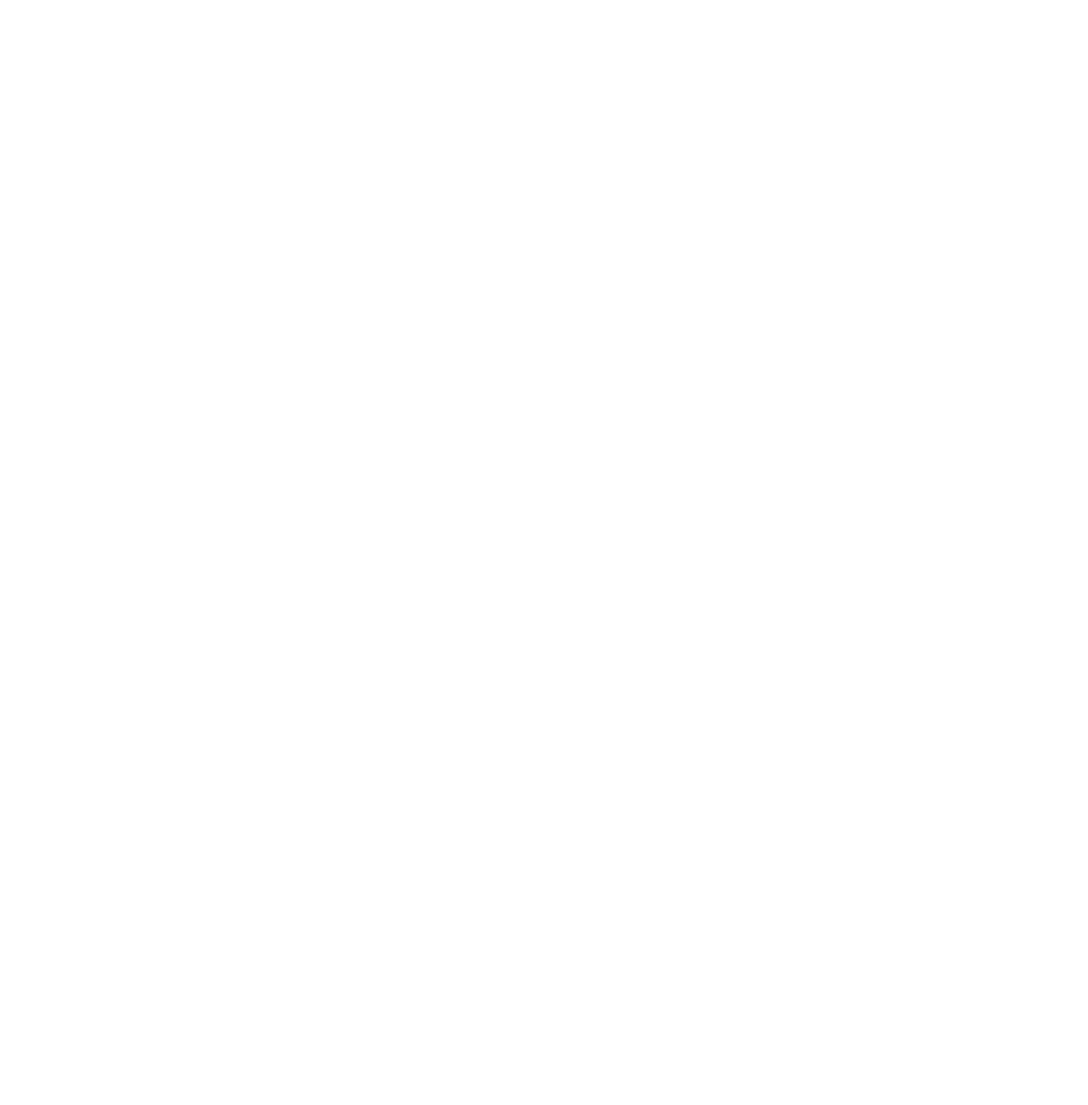
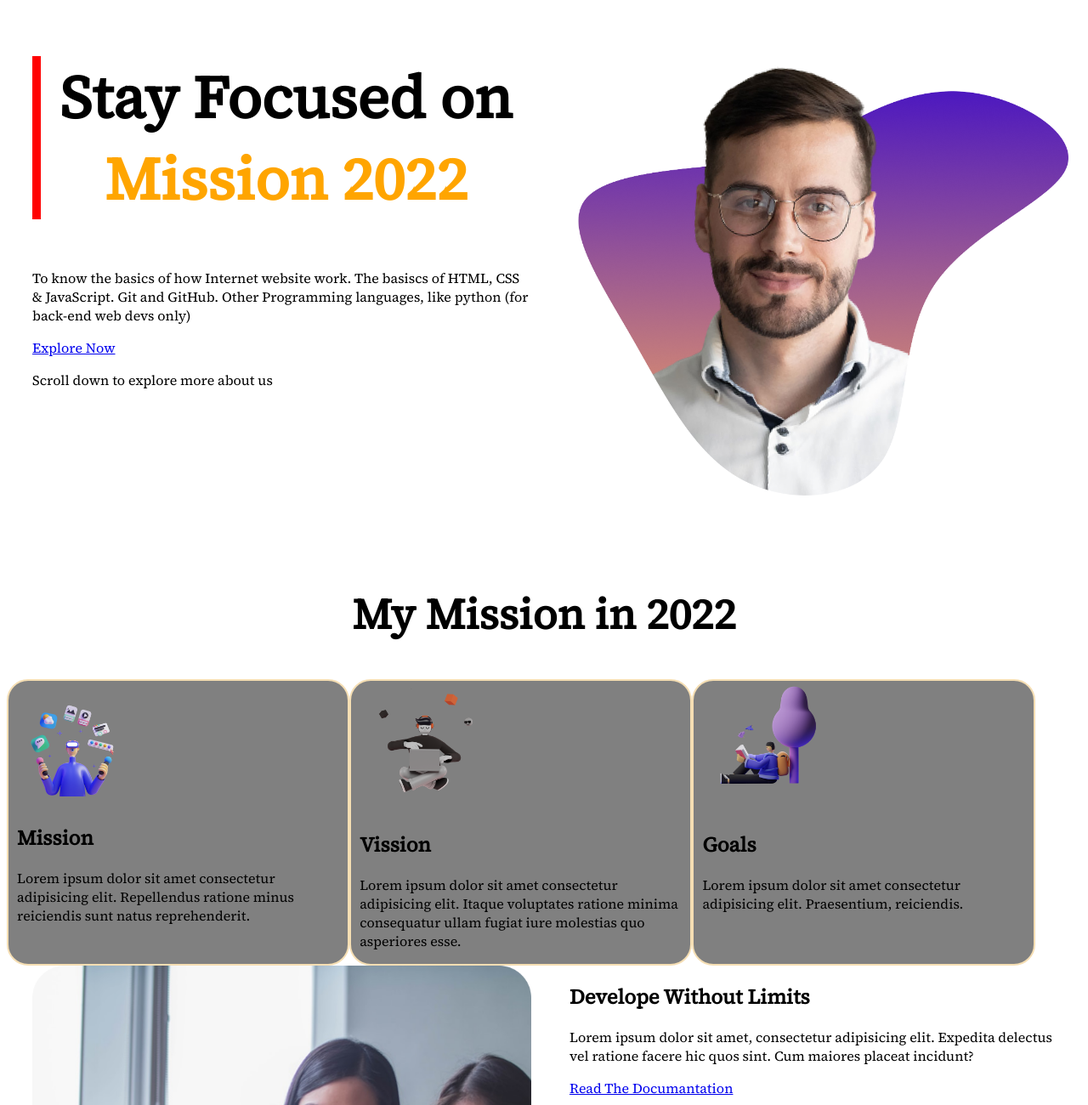
Before and after one commit to murshed08/assignment-portfolio-one, a plain HTML site: page index.html in a window 1280 px wide. Shown: the top 1300 px of the page at 85% size. Before the commit the page ends 800 px from the top, so only its background shows below. Drawn offline with Linux system fonts and the light colour scheme.

Commit message:
container added

```diff
--- a/index.html
+++ b/index.html
@@ -5,9 +5,94 @@
     <meta http-equiv="X-UA-Compatible" content="IE=edge">
     <meta name="viewport" content="width=device-width, initial-scale=1.0">
     <title>Assignment Portfolio One</title>
+    <link rel="preconnect" href="https://fonts.googleapis.com">
+    <link rel="preconnect" href="https://fonts.gstatic.com" crossorigin>
+    <link href="https://fonts.googleapis.com/css2?family=Source+Serif+4&display=swap" rel="stylesheet">
+
     <link rel="stylesheet" href="style.css">
 </head>
 <body>
+    <section class="container-1">
+
+            <div class="half-width">
+                <h1 id="main-heading">
+                    Stay Focused on <span class="orange-color">Mission 2022</span>
+                </h1>
+                <p>
+                    To know the basics of how Internet website work. The basiscs of HTML, CSS & JavaScript. Git and GitHub. Other Programming languages, like python (for back-end web devs only)
+                </p>
+
+                <a href="https://www.linkedin.com/in/murshed-taieb-20662013a/">Explore Now</a>
+
+                <p>
+                    Scroll down to explore more about us
+                </p>
+            </div>
+
+            <div class="half-width">
+                <img src="images/person/person-5.png" alt="">
+            </div>
+
+    </section>
+
+    <section>
+
+        <h1>My Mission in 2022</h1>
+
+        <div class="container-2">
+            <div class="one-third">
+                <img src="images/illustrators/illustrator-1.png" alt="">
+                <h2>Mission</h2>
+                <p>Lorem ipsum dolor sit amet consectetur adipisicing elit. Repellendus ratione minus reiciendis sunt natus reprehenderit.</p>
+            </div>
+
+            <div class="one-third">
+                <img src="images/illustrators/illustrator-2.png" alt="">
+                <h2>Vission</h2>
+                <p>Lorem ipsum dolor sit amet consectetur adipisicing elit. Itaque voluptates ratione minima consequatur ullam fugiat iure molestias quo asperiores esse.</p>
+            </div>
+
+            <div class="one-third">
+                <img src="images/illustrators/illustrator-3.png" alt="">
+                <h2>Goals</h2>
+                <p>Lorem ipsum dolor sit amet consectetur adipisicing elit. Praesentium, reiciendis.</p>
+
+            </div>
+        </div>
+
+    </section>
+
+    <section>
+        <div class="container-3">
+            <div class="half-width">
+                <img src="images/pictures/coding.png" alt="">
+            </div>
+
+            <div class="half-width">
+                <h2>Develope Without Limits</h2>
+                <p>Lorem ipsum dolor sit amet, consectetur adipisicing elit. Expedita delectus vel ratione facere hic quos sint. Cum maiores placeat incidunt?</p>
+                <a href="#">Read The Documantation</a>
+            </div>
+        </div>
+    </section>
+
+    <section>
+        <div class="container-4">
+            <div class="half-width">
+                <h2>Know our Global Comunity</h2>
+                <p>Lorem ipsum dolor sit amet, consectetur adipisicing elit. Expedita delectus vel ratione facere hic quos sint. Cum maiores placeat incidunt?</p>
+                <a href="#">Read The Documantation</a>
+            </div>
+
+            <div class="half-width">
+                <img src="images/pictures/project.png" alt="">
+            </div>
+        </div>
+    </section>
+
+
+
+
 
 </body>
 </html>
--- a/style.css
+++ b/style.css
@@ -0,0 +1,57 @@
+body {
+    font-family: 'Source Serif 4', sans-serif;
+}
+
+h1{
+    text-align: center;
+    font-size: 50px;
+}
+
+#main-heading{
+    font-size: 70px;
+    border-left: 10px solid red;
+}
+
+.orange-color{
+    color: orange;
+}
+
+.container-1{
+    display: flex;
+    margin-bottom: 100px;
+}
+
+.half-width{
+    width: 50%;
+    padding-left: 30px;
+    padding-right: 15px;
+}
+
+.half-width img{
+    width: 100%;
+}
+
+.container-2{
+    display: flex;
+}
+
+.one-third{
+    width: 30%;
+    padding-left: 10px;
+    padding-right: 10px;
+    background-color: gray;
+    border: 2px solid wheat;
+    border-radius: 25px;
+}
+
+.one-third img{
+    width: 40%;
+}
+
+.container-3{
+    display: flex;
+}
+
+.container-4{
+    display: flex;
+}
```
